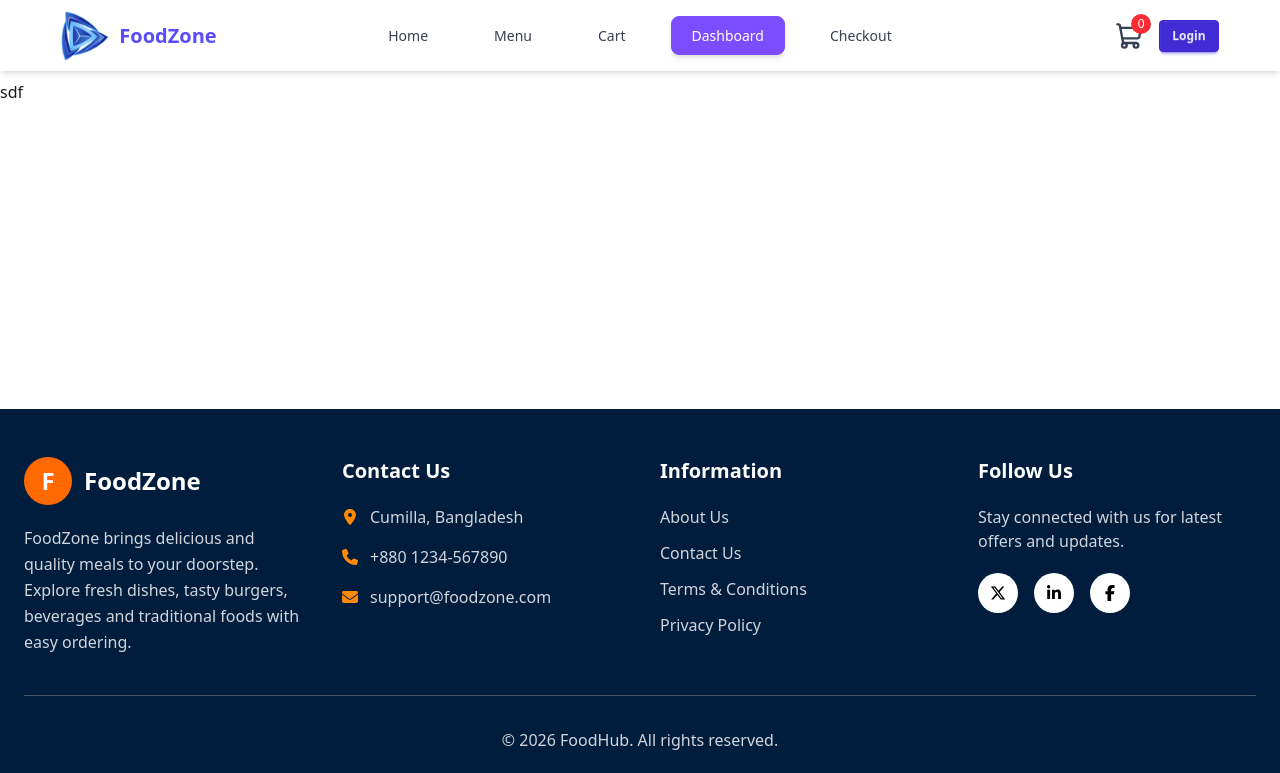
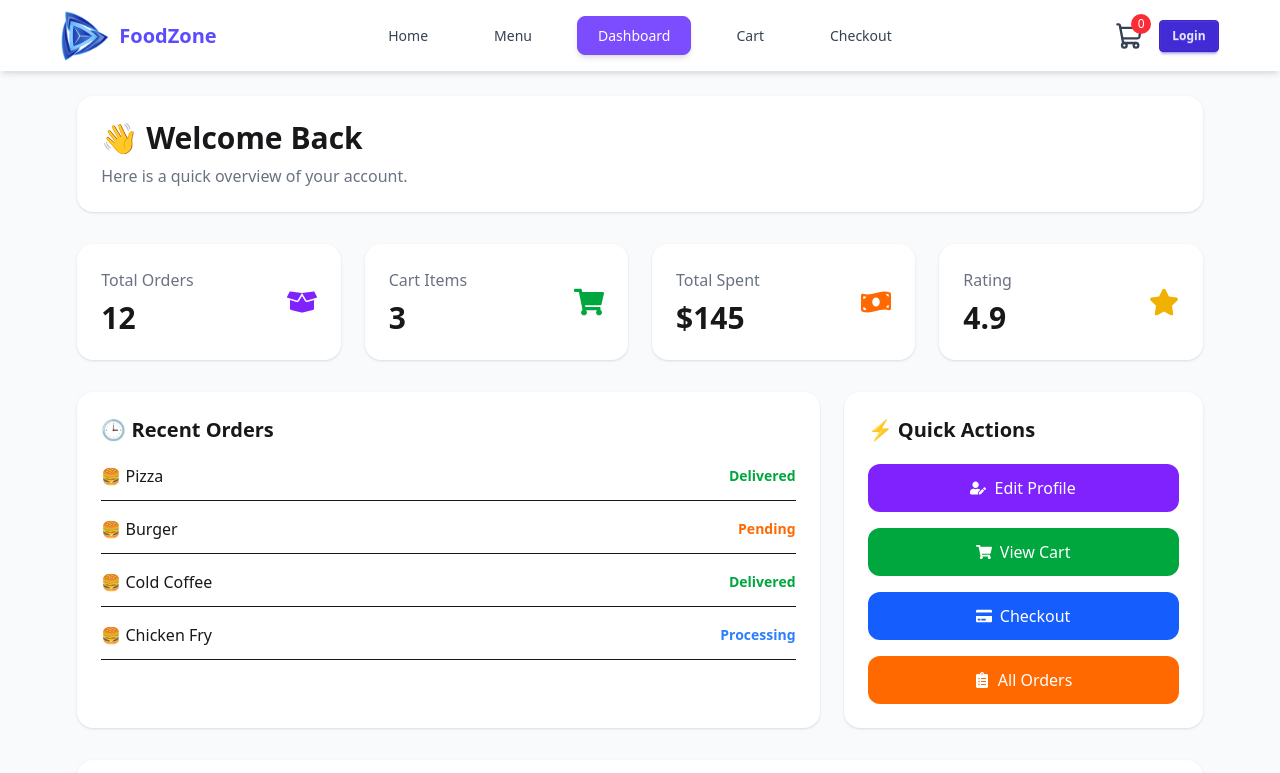
Before and after one commit to habibur-rahman-sunny/FoodZone, a Next.js app: page /Dashboard in a window 1280 px wide. Shown: the top 773 px of the page. Built offline with nearby package versions, Linux system fonts and the light colour scheme.

Commit message:
Add Dashboard

```diff
--- a/src/app/Dashboard/page.jsx
+++ b/src/app/Dashboard/page.jsx
@@ -1,15 +1,204 @@
+import {
+    FaBoxOpen,
+    FaShoppingCart,
+    FaMoneyBillWave,
+    FaStar,
+    FaUserEdit,
+    FaClipboardList,
+    FaCreditCard,
+} from "react-icons/fa";
 
 // Title
 export const metadata = {
-  title: "Dashboard | FoodZone",
+    title: "Dashboard | FoodZone",
 };
+
+const stats = [
+    {
+        title: "Total Orders",
+        value: 12,
+        icon: <FaBoxOpen className="text-3xl text-violet-600" />,
+    },
+    {
+        title: "Cart Items",
+        value: 3,
+        icon: <FaShoppingCart className="text-3xl text-green-600" />,
+    },
+    {
+        title: "Total Spent",
+        value: "$145",
+        icon: <FaMoneyBillWave className="text-3xl text-orange-500" />,
+    },
+    {
+        title: "Rating",
+        value: "4.9",
+        icon: <FaStar className="text-3xl text-yellow-500" />,
+    },
+];
+
+const recentOrders = [
+    {
+        food: "Pizza",
+        status: "Delivered",
+    },
+    {
+        food: "Burger",
+        status: "Pending",
+    },
+    {
+        food: "Cold Coffee",
+        status: "Delivered",
+    },
+    {
+        food: "Chicken Fry",
+        status: "Processing",
+    },
+];
+
 const DashboardPage = () => {
+    return (
+        <div className="bg-gray-50">
+            <div className="min-h-screen p-6 w-11/12 mx-auto">
 
-    return (
-        <div>
-            sdf
+                {/* Welcome */}
+                <div className="bg-white rounded-2xl shadow p-6 mb-8">
+                    <h1 className="text-3xl font-bold">
+                        👋 Welcome Back
+                    </h1>
+
+                    <p className="text-gray-500 mt-2">
+                        Here is a quick overview of your account.
+                    </p>
+                </div>
+
+                {/* Stats */}
+                <div className="grid grid-cols-1 md:grid-cols-2 xl:grid-cols-4 gap-6 mb-8">
+
+                    {stats.map((item) => (
+                        <div
+                            key={item.title}
+                            className="bg-white rounded-2xl shadow p-6 flex justify-between items-center"
+                        >
+                            <div>
+                                <p className="text-gray-500">
+                                    {item.title}
+                                </p>
+
+                                <h2 className="text-3xl font-bold mt-2">
+                                    {item.value}
+                                </h2>
+                            </div>
+
+                            {item.icon}
+                        </div>
+                    ))}
+
+                </div>
+
+                {/* Recent + Actions */}
+                <div className="grid lg:grid-cols-3 gap-6">
+
+                    {/* Recent Orders */}
+                    <div className="lg:col-span-2 bg-white rounded-2xl shadow p-6">
+
+                        <h2 className="text-xl font-bold mb-5">
+                            🕒 Recent Orders
+                        </h2>
+
+                        <div className="space-y-4">
+
+                            {recentOrders.map((item) => (
+                                <div
+                                    key={item.food}
+                                    className="flex justify-between items-center border-b pb-3"
+                                >
+                                    <span className="font-medium">
+                                        🍔 {item.food}
+                                    </span>
+
+                                    <span
+                                        className={`text-sm font-semibold ${item.status === "Delivered"
+                                                ? "text-green-600"
+                                                : item.status === "Pending"
+                                                    ? "text-orange-500"
+                                                    : "text-blue-500"
+                                            }`}
+                                    >
+                                        {item.status}
+                                    </span>
+                                </div>
+                            ))}
+
+                        </div>
+                    </div>
+
+                    {/* Quick Actions */}
+                    <div className="bg-white rounded-2xl shadow p-6">
+
+                        <h2 className="text-xl font-bold mb-5">
+                            ⚡ Quick Actions
+                        </h2>
+
+                        <div className="space-y-4">
+
+                            <button className="w-full bg-violet-600 text-white py-3 rounded-xl hover:bg-violet-700 transition flex justify-center items-center gap-2">
+                                <FaUserEdit />
+                                Edit Profile
+                            </button>
+
+                            <button className="w-full bg-green-600 text-white py-3 rounded-xl hover:bg-green-700 transition flex justify-center items-center gap-2">
+                                <FaShoppingCart />
+                                View Cart
+                            </button>
+
+                            <button className="w-full bg-blue-600 text-white py-3 rounded-xl hover:bg-blue-700 transition flex justify-center items-center gap-2">
+                                <FaCreditCard />
+                                Checkout
+                            </button>
+
+                            <button className="w-full bg-orange-500 text-white py-3 rounded-xl hover:bg-orange-600 transition flex justify-center items-center gap-2">
+                                <FaClipboardList />
+                                All Orders
+                            </button>
+
+                        </div>
+
+                    </div>
+
+                </div>
+
+                {/* Recommended */}
+                <div className="bg-white rounded-2xl shadow p-6 mt-8">
+
+                    <h2 className="text-xl font-bold mb-5">
+                        ❤️ Recommended Foods
+                    </h2>
+
+                    <div className="grid grid-cols-2 md:grid-cols-4 gap-5">
+
+                        {["Burger", "Pizza", "Taco", "Fries"].map((food) => (
+                            <div
+                                key={food}
+                                className="border rounded-xl p-6 text-center hover:shadow-lg transition cursor-pointer"
+                            >
+                                <div className="text-5xl mb-3">
+                                    🍔
+                                </div>
+
+                                <h3 className="font-semibold">
+                                    {food}
+                                </h3>
+                            </div>
+                        ))}
+
+                    </div>
+
+                </div>
+
+            </div>
         </div>
+
     );
 };
 
-export default DashboardPage
+export default DashboardPage;
--- a/src/app/layout.js
+++ b/src/app/layout.js
@@ -30,7 +30,7 @@ export default function RootLayout({ children }) {
       <body className="min-h-full flex flex-col">
         <Provider>
           <Navbar></Navbar>
-          <main className="pt-20">
+          <main className="pt-18">
             {children}
           </main>
         </Provider>
--- a/src/components/Shared/Navbar/Navbar.jsx
+++ b/src/components/Shared/Navbar/Navbar.jsx
@@ -1,265 +1,89 @@
 "use client";
-
 
 import Image from "next/image";
 import Link from "next/link";
-
-import {
-    useEffect,
-    useState
-} from "react";
-
-
+import { useEffect, useState } from "react";
 import ReusableNav from "./ReusableNav";
 import CartIcon from "./CartIcon/CartIcon";
 
+const Navbar = () => {
+  const [loggedIn, setLoggedIn] = useState(false);
 
-
-const Navbar = () => {
-
-
-    const [loggedIn, setLoggedIn] = useState(false);
-
-
-useEffect(() => {
-
-
+  useEffect(() => {
     const checkLogin = () => {
-
-        const token = localStorage.getItem("token");
-
-        if(token){
-
-            setLoggedIn(true);
-
-        }
-        else{
-
-            setLoggedIn(false);
-
-        }
-
+      const token = localStorage.getItem("token");
+      if (token) {
+        setLoggedIn(true);
+      } else {
+        setLoggedIn(false);
+      }
     };
-
 
     // প্রথমবার check
     checkLogin();
 
-
-
     // login/logout এর পর update করার জন্য
-    window.addEventListener(
-        "storage",
-        checkLogin
-    );
-
+    window.addEventListener("storage", checkLogin);
 
     return () => {
+      window.removeEventListener("storage", checkLogin);
+    };
+  }, []);
 
-        window.removeEventListener(
-            "storage",
-            checkLogin
-        );
+  const navItems = [
+    { path: "/", text: "Home" },
+    { path: "/Menu", text: "Menu" },
+    { path: "/Dashboard", text: "Dashboard" },
+    { path: "/Cart", text: "Cart" },
+    { path: "/Checkout", text: "Checkout" },
+  ];
 
-    };
-
-
-}, []);
-
-
-
-
-
-    const navItems = [
-
-        {
-            path: "/",
-            text: "Home"
-        },
-
-        {
-            path: "/Menu",
-            text: "Menu"
-        },
-
-        {
-            path: "/Cart",
-            text: "Cart"
-        },
-
-        {
-            path: "/Dashboard",
-            text: "Dashboard"
-        },
-        {
-            path: "/Checkout",
-            text: "Checkout"
-        }
-
-    ];
-
-
-
-
-    return (
-
-
-        <div className="shadow-md fixed top-0 left-0 w-full z-50 bg-white">
-
-
-            <div className="navbar w-11/12 mx-auto">
-
-
-                {/* Logo */}
-
-                <div className="navbar-start">
-
-
-                    <Link href="/" className="flex items-center gap-2">
-
-
-                        <Image
-
-                            src="/images/logo.png"
-
-                            alt="logo"
-
-                            width={50}
-
-                            height={50}
-
-                        />
-
-
-                        <h1 className="text-xl font-bold text-[#5B4BFF]">
-
-                            FoodZone
-
-                        </h1>
-
-
-                    </Link>
-
-
-                </div>
-
-
-
-
-
-                {/* Menu */}
-
-                <div className="navbar-center hidden md:flex">
-
-
-                    <ul className="menu menu-horizontal gap-6">
-
-
-                        {
-
-                            navItems.map((item, index) => (
-
-
-                                <ReusableNav
-
-                                    key={index}
-
-                                    href={item.path}
-
-                                >
-
-                                    {item.text}
-
-
-                                </ReusableNav>
-
-
-                            ))
-
-
-                        }
-
-
-                    </ul>
-
-
-                </div>
-
-
-
-
-
-                {/* Right */}
-
-
-                <div className="navbar-end flex gap-4 items-center">
-
-
-
-                    <Link href="/Cart">
-
-                        <CartIcon />
-
-                    </Link>
-
-
-
-
-                    {
-
-                        loggedIn ?
-
-                            (
-
-                                <Link href="/Profile">
-
-                                    <button className="btn btn-primary btn-sm">
-
-                                        Profile
-
-                                    </button>
-
-                                </Link>
-
-
-                            )
-
-                            :
-
-                            (
-
-                                <Link href="/login">
-
-                                    <button className="btn btn-primary btn-sm">
-
-                                        Login
-
-                                    </button>
-
-                                </Link>
-
-
-                            )
-
-                    }
-
-
-
-                </div>
-
-
-
-
-            </div>
-
-
+  return (
+    <div className="shadow-md fixed top-0 left-0 w-full z-50 bg-white">
+      <div className="navbar w-11/12 mx-auto">
+        {/* Logo */}
+        <div className="navbar-start">
+          <Link href="/" className="flex items-center gap-2">
+            <Image
+              src="/images/logo.png"
+              alt="logo"
+              width={50}
+              height={50}
+            />
+            <h1 className="text-xl font-bold text-[#5B4BFF]">FoodZone</h1>
+          </Link>
         </div>
 
+        {/* Menu */}
+        <div className="navbar-center hidden md:flex">
+          <ul className="menu menu-horizontal gap-6">
+            {navItems.map((item, index) => (
+              <ReusableNav key={index} href={item.path}>
+                {item.text}
+              </ReusableNav>
+            ))}
+          </ul>
+        </div>
 
-    );
+        {/* Right */}
+        <div className="navbar-end flex gap-4 items-center">
+          <Link href="/Cart">
+            <CartIcon />
+          </Link>
 
-
+          {loggedIn ? (
+            <Link href="/Profile">
+              <button className="btn btn-primary btn-sm">Profile</button>
+            </Link>
+          ) : (
+            <Link href="/login">
+              <button className="btn btn-primary btn-sm">Login</button>
+            </Link>
+          )}
+        </div>
+      </div>
+    </div>
+  );
 };
 
-
 export default Navbar;
```
